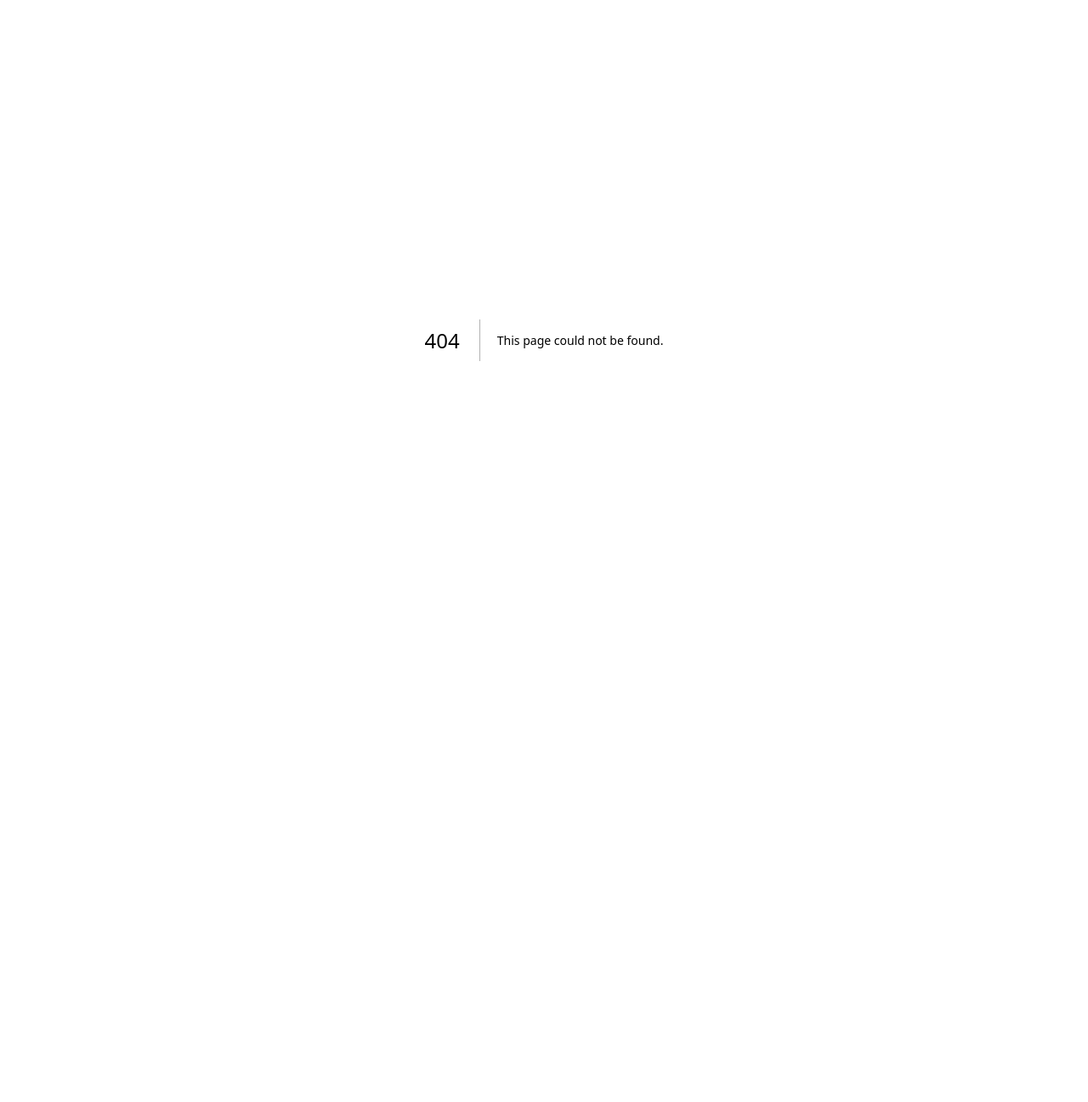
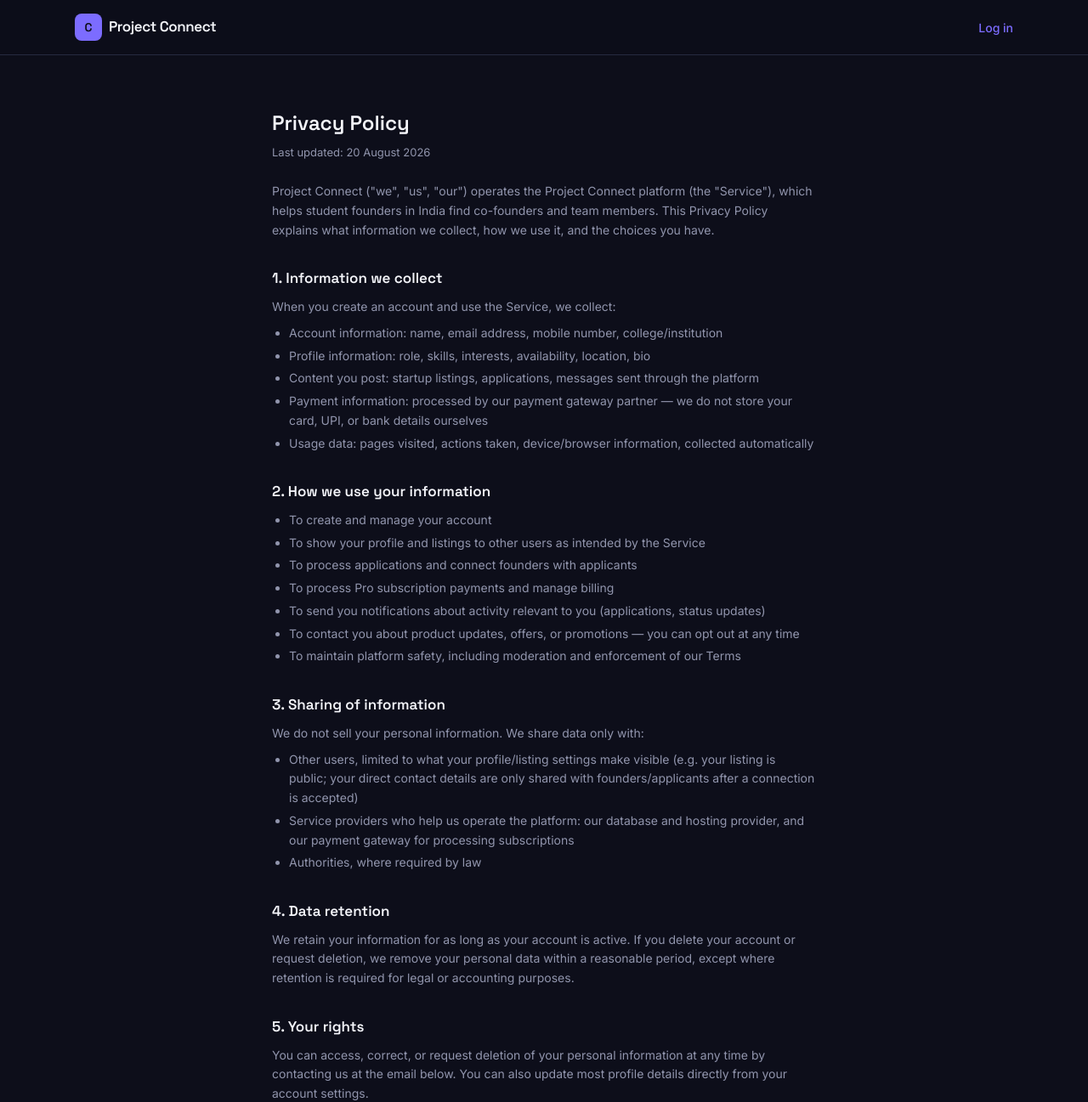
Before and after one commit to Darkcrisx7/project-connect, a Next.js app: page /privacy-policy in a window 1280 px wide. Before the commit this address had no page. Shown: the top 1297 px of the page at 85% size. Before the commit the page ends 800 px from the top, so only its background shows below. Built offline with nearby package versions, Linux system fonts and the light colour scheme; no server answers.

Commit message:
Create page.tsx

```diff
--- /dev/null
+++ b/app/privacy-policy/page.tsx
@@ -0,0 +1,84 @@
+import { AppHeader } from "@/components/layout/app-header";
+
+export default function PrivacyPolicyPage() {
+  return (
+    <>
+      <AppHeader />
+      <div className="mx-auto max-w-2xl px-4 py-12 pb-28 sm:py-16 md:pb-16 text-[14px] leading-relaxed text-ink-muted">
+        <h1 className="font-display text-2xl font-semibold text-ink">Privacy Policy</h1>
+        <p className="mt-2 text-[13px]">Last updated: 20 August 2026</p>
+
+        <p className="mt-6">
+          Project Connect (&quot;we&quot;, &quot;us&quot;, &quot;our&quot;) operates the
+          Project Connect platform (the &quot;Service&quot;), which helps student founders in
+          India find co-founders and team members. This Privacy Policy explains what
+          information we collect, how we use it, and the choices you have.
+        </p>
+
+        <h2 className="mt-8 font-display text-[17px] font-semibold text-ink">1. Information we collect</h2>
+        <p className="mt-2">When you create an account and use the Service, we collect:</p>
+        <ul className="mt-2 list-disc space-y-1 pl-5">
+          <li>Account information: name, email address, mobile number, college/institution</li>
+          <li>Profile information: role, skills, interests, availability, location, bio</li>
+          <li>Content you post: startup listings, applications, messages sent through the platform</li>
+          <li>Payment information: processed by our payment gateway partner — we do not store your card, UPI, or bank details ourselves</li>
+          <li>Usage data: pages visited, actions taken, device/browser information, collected automatically</li>
+        </ul>
+
+        <h2 className="mt-8 font-display text-[17px] font-semibold text-ink">2. How we use your information</h2>
+        <ul className="mt-2 list-disc space-y-1 pl-5">
+          <li>To create and manage your account</li>
+          <li>To show your profile and listings to other users as intended by the Service</li>
+          <li>To process applications and connect founders with applicants</li>
+          <li>To process Pro subscription payments and manage billing</li>
+          <li>To send you notifications about activity relevant to you (applications, status updates)</li>
+          <li>To contact you about product updates, offers, or promotions — you can opt out at any time</li>
+          <li>To maintain platform safety, including moderation and enforcement of our Terms</li>
+        </ul>
+
+        <h2 className="mt-8 font-display text-[17px] font-semibold text-ink">3. Sharing of information</h2>
+        <p className="mt-2">We do not sell your personal information. We share data only with:</p>
+        <ul className="mt-2 list-disc space-y-1 pl-5">
+          <li>Other users, limited to what your profile/listing settings make visible (e.g. your listing is public; your direct contact details are only shared with founders/applicants after a connection is accepted)</li>
+          <li>Service providers who help us operate the platform: our database and hosting provider, and our payment gateway for processing subscriptions</li>
+          <li>Authorities, where required by law</li>
+        </ul>
+
+        <h2 className="mt-8 font-display text-[17px] font-semibold text-ink">4. Data retention</h2>
+        <p className="mt-2">
+          We retain your information for as long as your account is active. If you delete your
+          account or request deletion, we remove your personal data within a reasonable period,
+          except where retention is required for legal or accounting purposes.
+        </p>
+
+        <h2 className="mt-8 font-display text-[17px] font-semibold text-ink">5. Your rights</h2>
+        <p className="mt-2">
+          You can access, correct, or request deletion of your personal information at any time
+          by contacting us at the email below. You can also update most profile details directly
+          from your account settings.
+        </p>
+
+        <h2 className="mt-8 font-display text-[17px] font-semibold text-ink">6. Security</h2>
+        <p className="mt-2">
+          We use industry-standard measures, including encrypted connections and access controls,
+          to protect your data. No method of transmission or storage is 100% secure, and we
+          cannot guarantee absolute security.
+        </p>
+
+        <h2 className="mt-8 font-display text-[17px] font-semibold text-ink">7. Changes to this policy</h2>
+        <p className="mt-2">
+          We may update this Privacy Policy from time to time. We will post the updated version
+          on this page with a revised &quot;Last updated&quot; date.
+        </p>
+
+        <h2 className="mt-8 font-display text-[17px] font-semibold text-ink">8. Contact us</h2>
+        <p className="mt-2">
+          For any privacy-related questions or requests, contact us at:{" "}
+          <a href="mailto:hraheebbasha@gmail.com" className="text-primary hover:underline">
+            hraheebbasha@gmail.com
+          </a>
+        </p>
+      </div>
+    </>
+  );
+}
```
